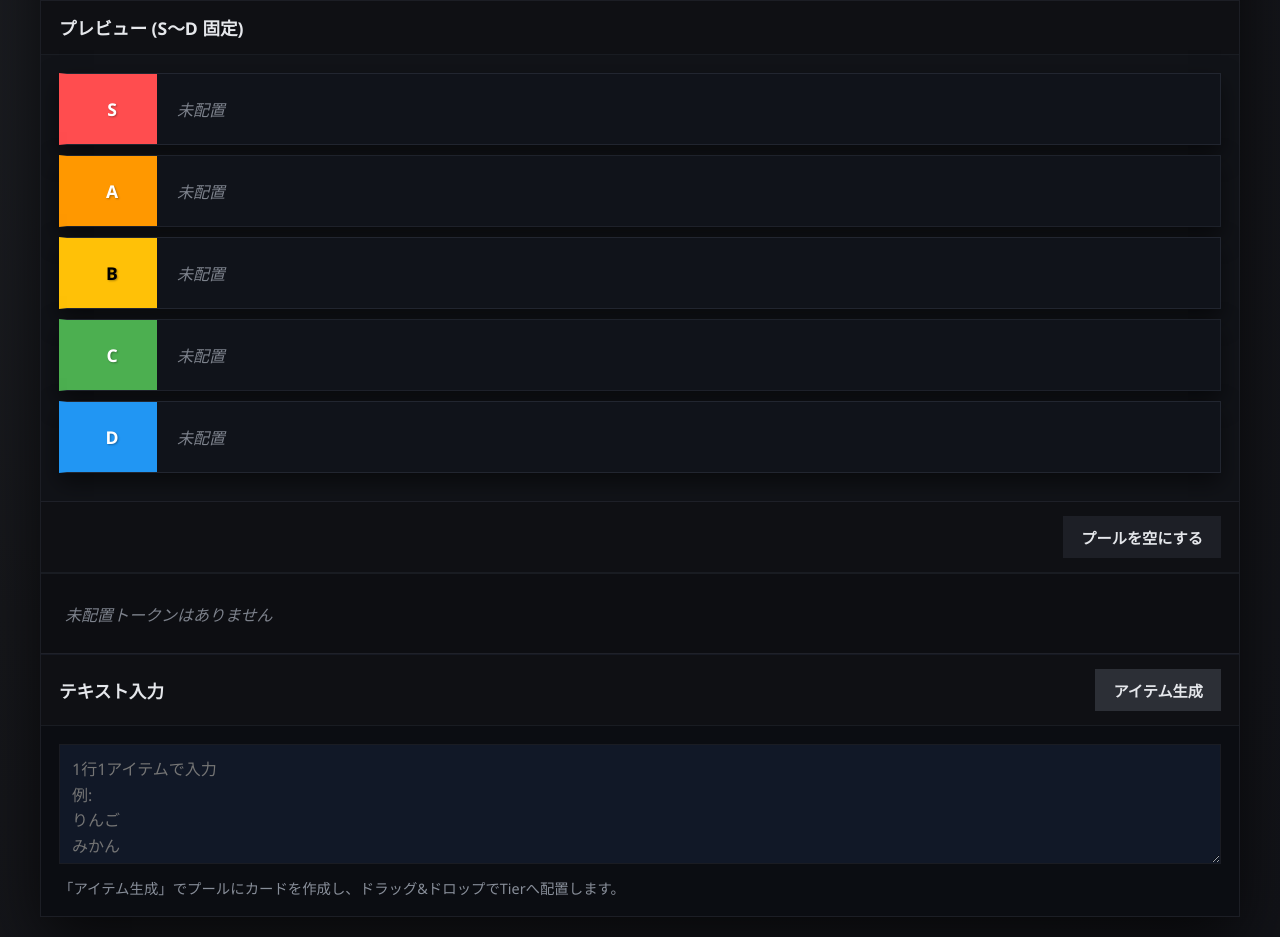
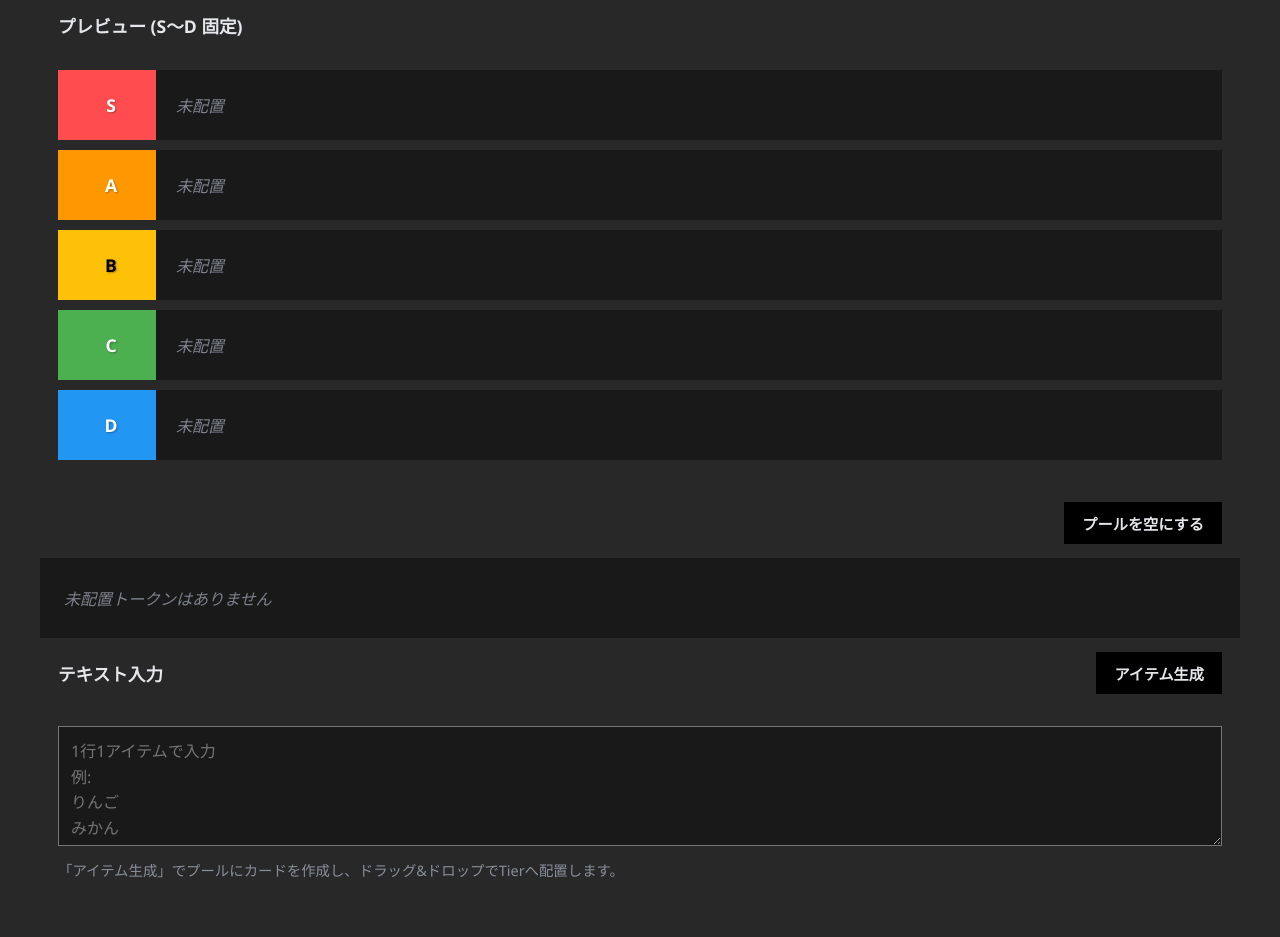
Before and after one commit to tass3/moji-tierlist, a plain HTML site: page index.html in a window 1280 px wide. Shown: the part 160-1097 px from the top of the page. Drawn offline with Linux system fonts and the light colour scheme.

Commit message:
色を調整

```diff
--- a/style.css
+++ b/style.css
@@ -6,7 +6,7 @@
 
 body {
     font-family: 'Segoe UI', Tahoma, Geneva, Verdana, sans-serif;
-    background: radial-gradient(circle at 20% 20%, #1d1f24 0%, #16171b 45%, #121318 100%);
+    background: #282828;
     min-height: 100vh;
     padding: 20px;
     color: #e5e7eb;
@@ -15,19 +15,19 @@ body {
 .container {
     max-width: 1200px;
     margin: 0 auto;
-    background: #111318;
+    background: #282828;
     border-radius: 0;
-    box-shadow: 0 24px 60px rgba(0, 0, 0, 0.65);
+
     overflow: hidden;
-    border: 1px solid #1c1e25;
+
 }
 
 header {
-    background: linear-gradient(135deg, #161820 0%, #13151c 50%, #101218 100%);
+    background: #282828;
     color: #f5f5f5;
     padding: 28px;
     text-align: center;
-    border-bottom: 1px solid #1c1e25;
+
 }
 
 header h1 {
@@ -52,8 +52,8 @@ header h1 {
     justify-content: space-between;
     align-items: center;
     padding: 14px 18px;
-    background: #0f1014;
-    border-bottom: 1px solid #191c22;
+    background: #282828;
+
 }
 
 .panel-header h2 {
@@ -62,13 +62,13 @@ header h1 {
 }
 
 .preview-panel {
-    background: #111318;
-    border-bottom: 1px solid #1f2129;
+    background: #282828;
+
 }
 
 .pool-panel {
-    background: #111318;
-    border-bottom: 1px solid #1f2129;
+    background: #282828;
+
 }
 
 .tier-board {
@@ -81,14 +81,14 @@ header h1 {
     min-height: 70px;
     border-radius: 0;
     overflow: hidden;
-    box-shadow: 0 10px 22px rgba(0, 0, 0, 0.5);
-    background: #151820;
-    border: 1px solid #222630;
+
+    background: #191919;
+
 }
 
 .tier-row:nth-child(even) {
-    background: #12151c;
-    border-color: #1e222b;
+    background: #191919;
+
 }
 
 .tier-label {
@@ -107,7 +107,7 @@ header h1 {
 
 .tier-items {
     flex: 1;
-    background: #10131a;
+    background: #191919;
     display: flex;
     flex-wrap: wrap;
     gap: 10px;
@@ -156,8 +156,8 @@ header h1 {
 }
 
 .input-panel {
-    background: #0b0d12;
-    border-top: 1px solid #161922;
+    background: #282828;
+
 }
 
 .input-body {
@@ -168,13 +168,13 @@ header h1 {
     width: 100%;
     min-height: 120px;
     padding: 12px;
-    border: 1px solid #1a1c23;
+
     border-radius: 0;
     font-size: 1em;
     font-family: inherit;
     resize: vertical;
     line-height: 1.6;
-    background: #111827;
+    background: #191919;
     color: #e5e7eb;
 }
 
@@ -195,9 +195,9 @@ header h1 {
     flex-wrap: wrap;
     gap: 10px;
     padding: 16px;
-    background: #0d0e12;
+    background: #191919;
     min-height: 80px;
-    border-top: 1px solid #191c22;
+
 }
 
 .token-pool.empty {
@@ -236,21 +236,21 @@ header h1 {
 }
 
 .btn-primary {
-    background: #2c2f36;
+    background: #000000;
     color: #e5e7eb;
 }
 
 .btn-primary:hover {
-    background: #383c44;
+    background: #1a1a1a;
 }
 
 .btn-secondary {
-    background: #1d1f26;
+    background: #000000;
     color: #e5e7eb;
 }
 
 .btn-secondary:hover {
-    background: #262a32;
+    background: #1a1a1a;
 }
 
 /* スクロールバーのスタイル */
@@ -259,27 +259,29 @@ header h1 {
 }
 
 ::-webkit-scrollbar-track {
-    background: #0f141d;
+    background: #191919;
 }
 
 ::-webkit-scrollbar-thumb {
-    background: #1f2937;
+    background: #444444;
     border-radius: 5px;
 }
 
 ::-webkit-scrollbar-thumb:hover {
-    background: #2d3748;
+    background: #555555;
 }
 
 @media (max-width: 768px) {
     header h1 {
         font-size: 1.8em;
     }
+
     .panel-header {
         flex-direction: column;
         align-items: flex-start;
         gap: 10px;
     }
+
     .btn {
         width: 100%;
     }
```
